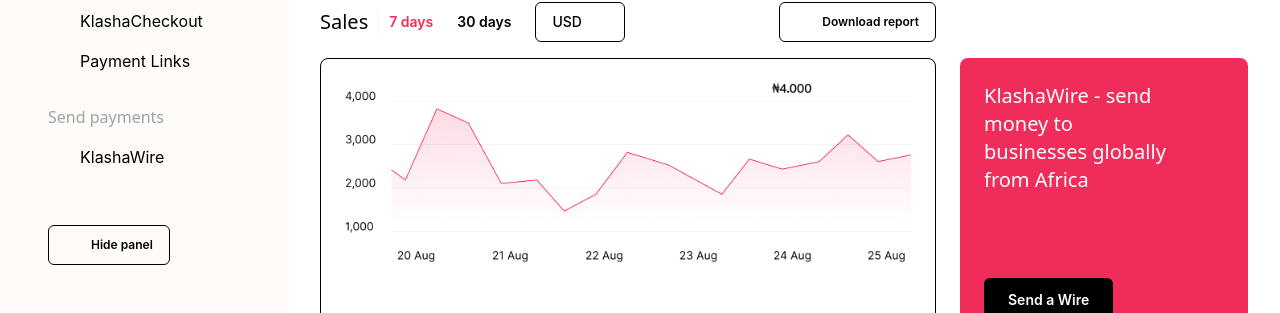
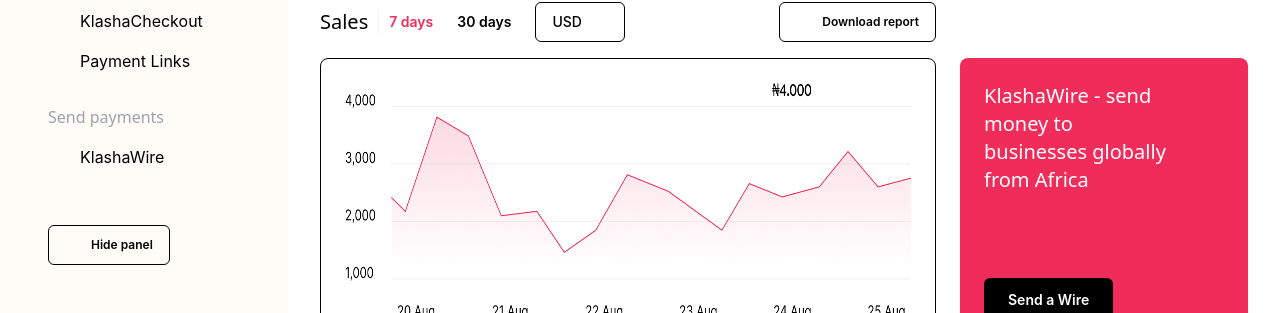
Before and after one commit to Esirei/kls-tql, a Next.js app: page / in a window 1280 px wide. Shown: the part 487-800 px from the top of the page. Built offline with nearby package versions, Linux system fonts and the light colour scheme; some icons are missing; a web font is replaced by a local one.

Commit message:
fix: chart image size.

```diff
--- a/src/pages/index.tsx
+++ b/src/pages/index.tsx
@@ -74,7 +74,9 @@
 
       <div className="mt-4 flex flex-col gap-6 xl:flex-row">
         <div className="h-72 grow rounded-lg border border-black p-6">
-          <Image src={SalesChart} alt="Sales chart" layout="responsive" />
+          <div className="relative h-full w-full">
+            <Image src={SalesChart} alt="Sales chart" layout="fill" />
+          </div>
         </div>
         <div className="flex h-72 w-72 flex-col items-start justify-between rounded-lg bg-primary p-6 text-white">
           <p className="w-4/5 text-xl font-medium">
```
